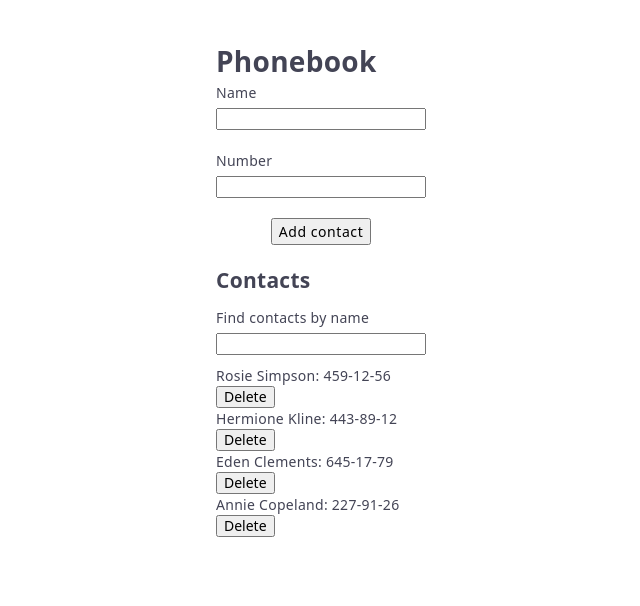
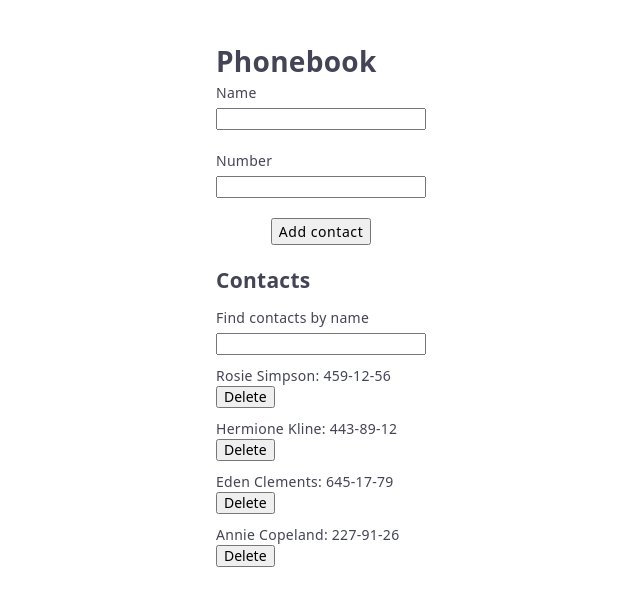
Before and after one commit to YuriyBeregovoy/goit-react-hw-02-phonebook, a React (Create React App) app: page / in a window 1280 px wide. Shown: the top 606 px of the page, without its empty margins (319-959 px from the left). Built offline with nearby package versions, Linux system fonts and the light colour scheme.

Commit message:
added styles of ContactList component

```diff
--- a/src/components/ContactList/ContactList.jsx
+++ b/src/components/ContactList/ContactList.jsx
@@ -1,9 +1,10 @@
 import { ContactListItem } from "components/ContactListItem/ContactListItem"
+import { List } from "./ContactList.styled"
 
 export const ContactList = ({contacts, onContactDelete}) => {
-  return <ul>
+  return <List>
     {contacts.map(contact => (
       <ContactListItem contact={contact} onContactDelete={onContactDelete} />
           ))}
-        </ul>
+        </List>
 }
--- /dev/null
+++ b/src/components/ContactList/ContactList.styled.js
@@ -0,0 +1,8 @@
+import styled from "styled-components";
+
+export const List = styled.ul`
+display: flex;
+flex-direction: column;
+gap: 10px;
+
+`;
```
